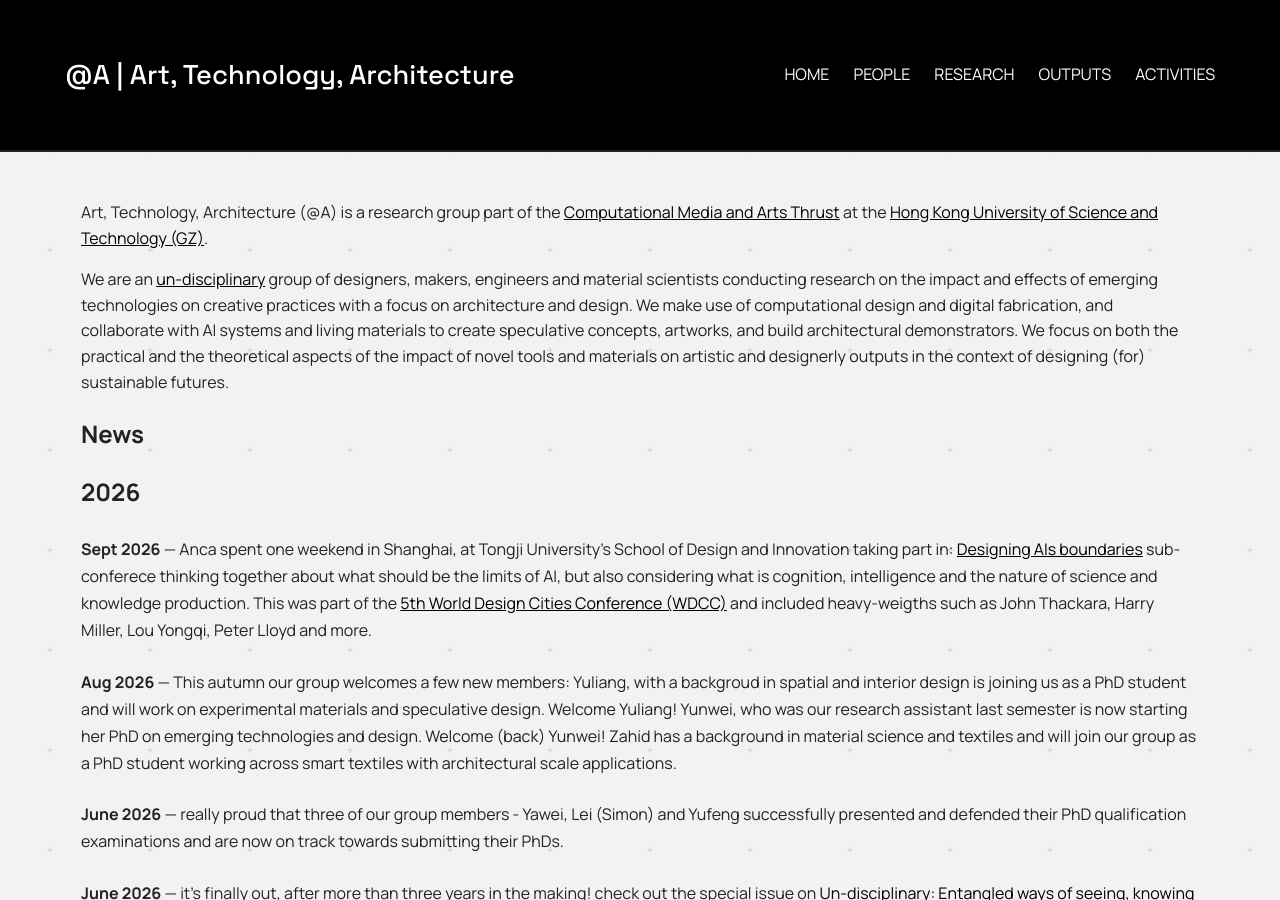
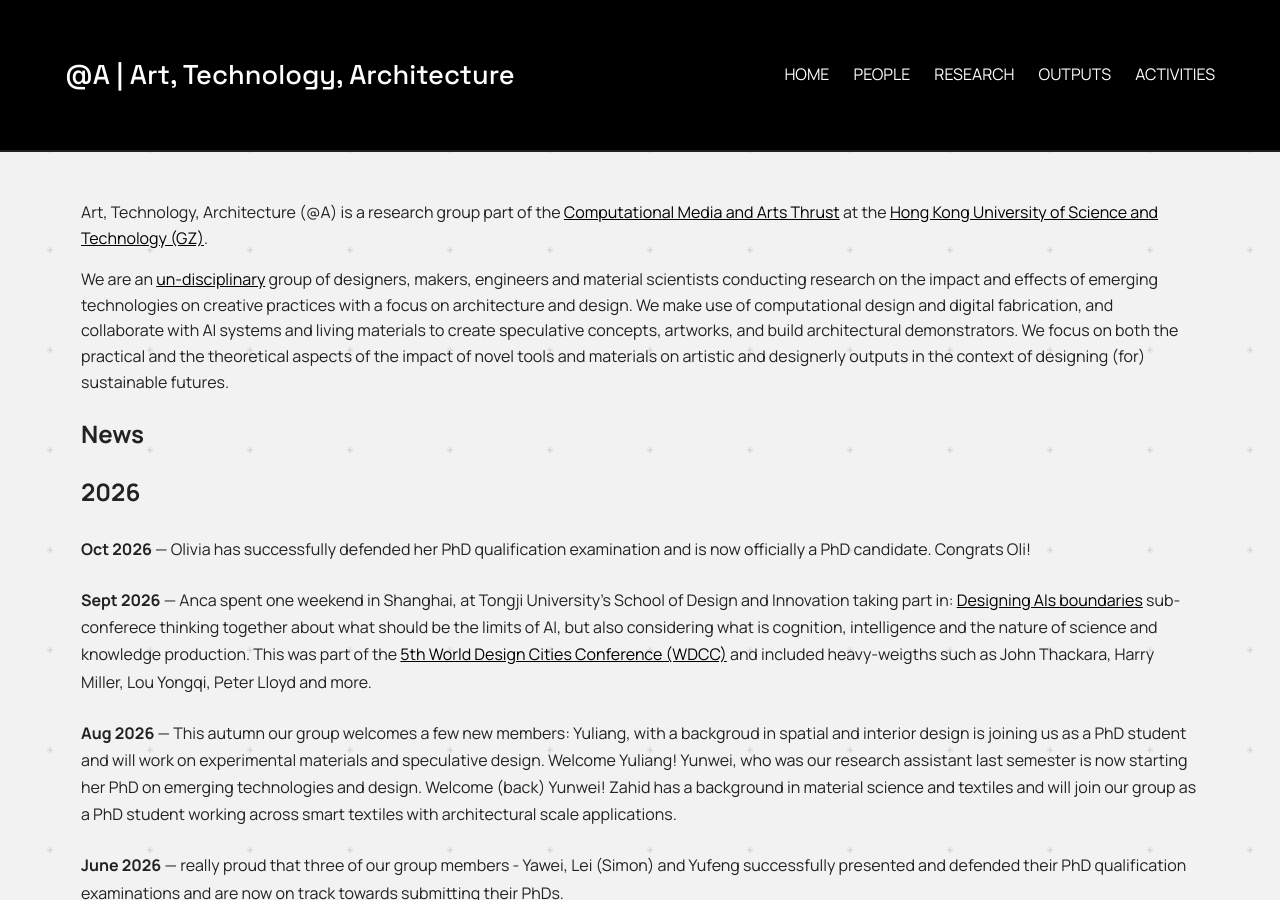
Before and after one commit to anqua/at-a, a Jekyll site: the page built from index.md, in a window 1280 px wide and 900 px high. Built offline with Jekyll 4.4.1, drawn with Linux system fonts in a browser that asks for light colours.

Commit message:
News: Olivia passes her PhD qualification examination (Oct 2026)
Co-Authored-By: Claude Sonnet 5.5 <noreply@anthropic.com>

```diff
--- a/_data/news.yml
+++ b/_data/news.yml
@@ -1,3 +1,9 @@
+- year: 2026
+  date: "Oct 2026"
+  html: >-
+    Olivia has successfully defended her PhD qualification examination and is now
+    officially a PhD candidate. Congrats Oli!
+
 - year: 2026
   date: "Sept 2026"
   html: >-
```
